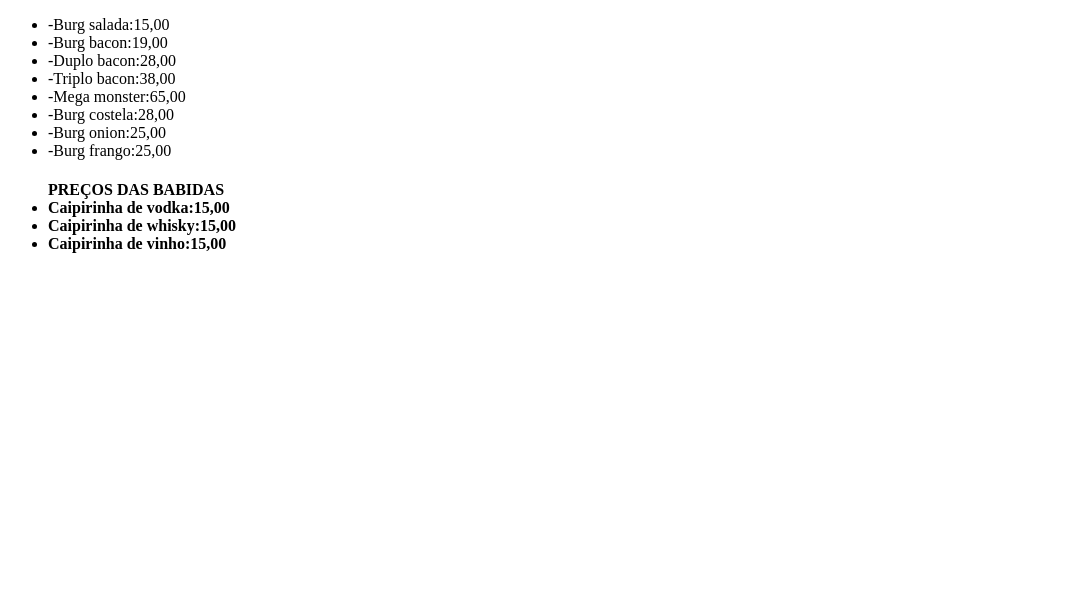
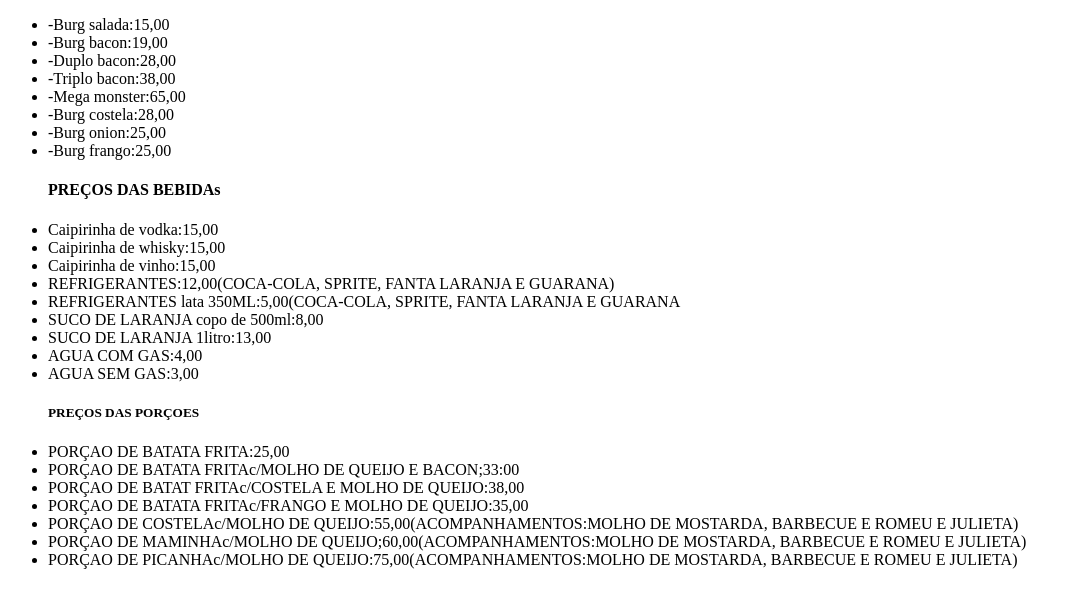
Before and after one commit to lolidaquebrada/bagueteria, a plain HTML site: page index.html in a window 1280 px wide. Shown: the part 643-1250 px from the top of the page, without its empty margins (0-1081 px from the left). Before the commit the page ends 918 px from the top, so only its background shows below. Drawn offline with Linux system fonts and the light colour scheme.

Commit message:
bagueteria

```diff
--- a/index.html
+++ b/index.html
@@ -24,6 +24,7 @@
     <li>-Omelete:20,00</li>
     </ul>
     <img id="lanche" src="lanche.jpg" alt="">
+
  <ul>  <h3>PREÇOS DOS LANCHES</h3>
     <li>-Burg salada:15,00</li>
     <li>-Burg bacon:19,00</li>
@@ -33,11 +34,26 @@
     <li>-Burg costela:28,00</li>
     <li>-Burg onion:25,00</li>
     <li>-Burg frango:25,00</li>
-    <h4>PREÇOS DAS BABIDAS
+
+    <h4>PREÇOS DAS BEBIDAs</h4>
         <li>Caipirinha de vodka:15,00</li>
         <li>Caipirinha de whisky:15,00</li>
         <li>Caipirinha de vinho:15,00</li>
-    </h4>
+        <li>REFRIGERANTES:12,00(COCA-COLA, SPRITE, FANTA LARANJA E GUARANA)</li>
+        <li>REFRIGERANTES lata 350ML:5,00(COCA-COLA, SPRITE, FANTA LARANJA E GUARANA</li>
+        <li>SUCO DE LARANJA copo de 500ml:8,00</li>
+        <li>SUCO DE LARANJA 1litro:13,00</li>
+        <li>AGUA COM GAS:4,00</li>
+        <li>AGUA SEM GAS:3,00</li>
+
+    <h5>PREÇOS DAS PORÇOES</h5>
+    <li>PORÇAO DE BATATA FRITA:25,00</li>
+    <li>PORÇAO DE BATATA FRITAc/MOLHO DE QUEIJO E BACON;33:00</li>
+    <li>PORÇAO DE BATAT FRITAc/COSTELA E MOLHO DE QUEIJO:38,00</li>
+    <li>PORÇAO DE BATATA FRITAc/FRANGO E MOLHO DE QUEIJO:35,00</li>
+    <li>PORÇAO DE COSTELAc/MOLHO DE QUEIJO:55,00(ACOMPANHAMENTOS:MOLHO DE MOSTARDA, BARBECUE E ROMEU E JULIETA)</li>
+    <li>PORÇAO DE MAMINHAc/MOLHO DE QUEIJO;60,00(ACOMPANHAMENTOS:MOLHO DE MOSTARDA, BARBECUE E ROMEU E JULIETA)</li>
+    <li>PORÇAO DE PICANHAc/MOLHO DE QUEIJO:75,00(ACOMPANHAMENTOS:MOLHO DE MOSTARDA, BARBECUE E ROMEU E JULIETA)</li>
 </ul>
-</p>
+</p><img id=""
 </html>
```
